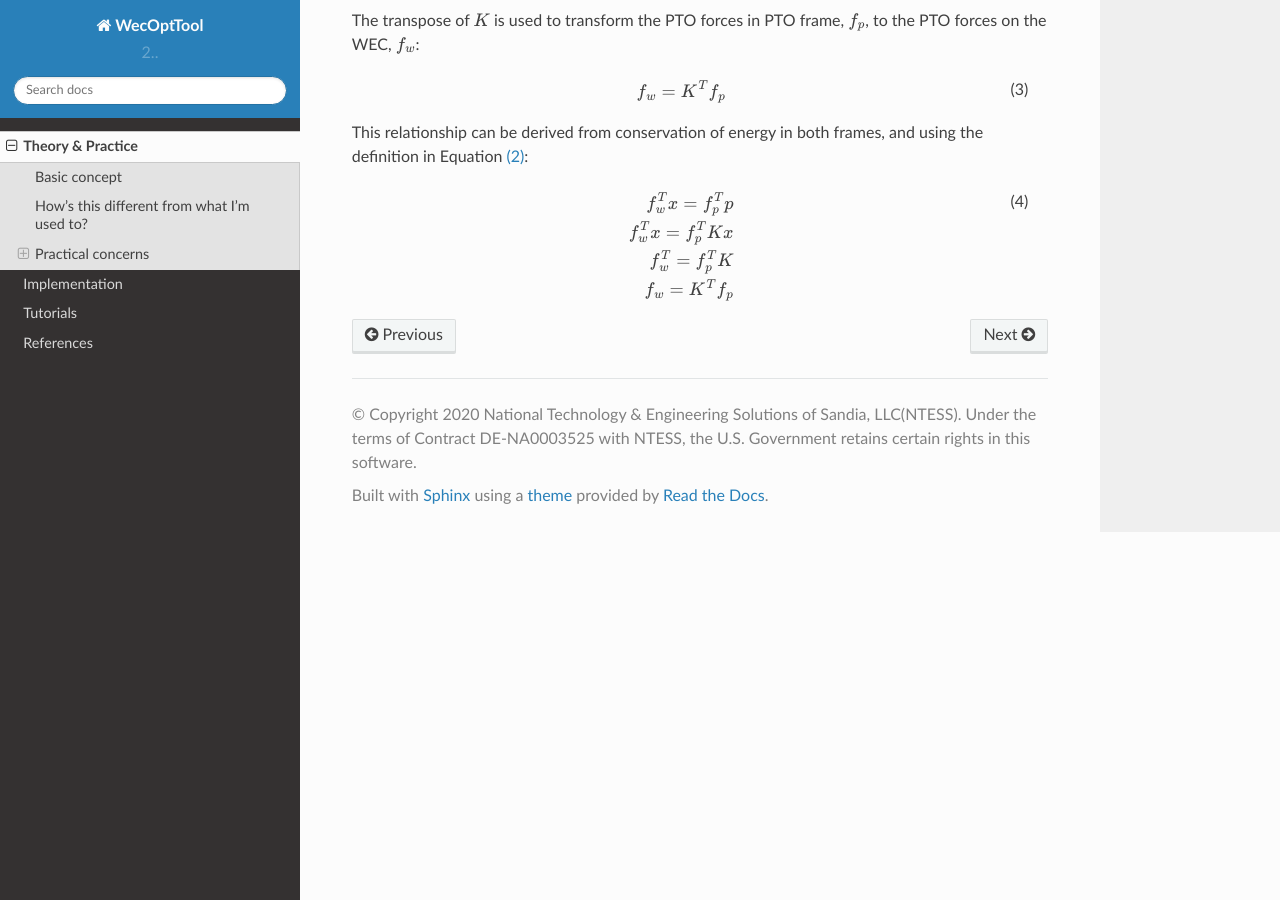
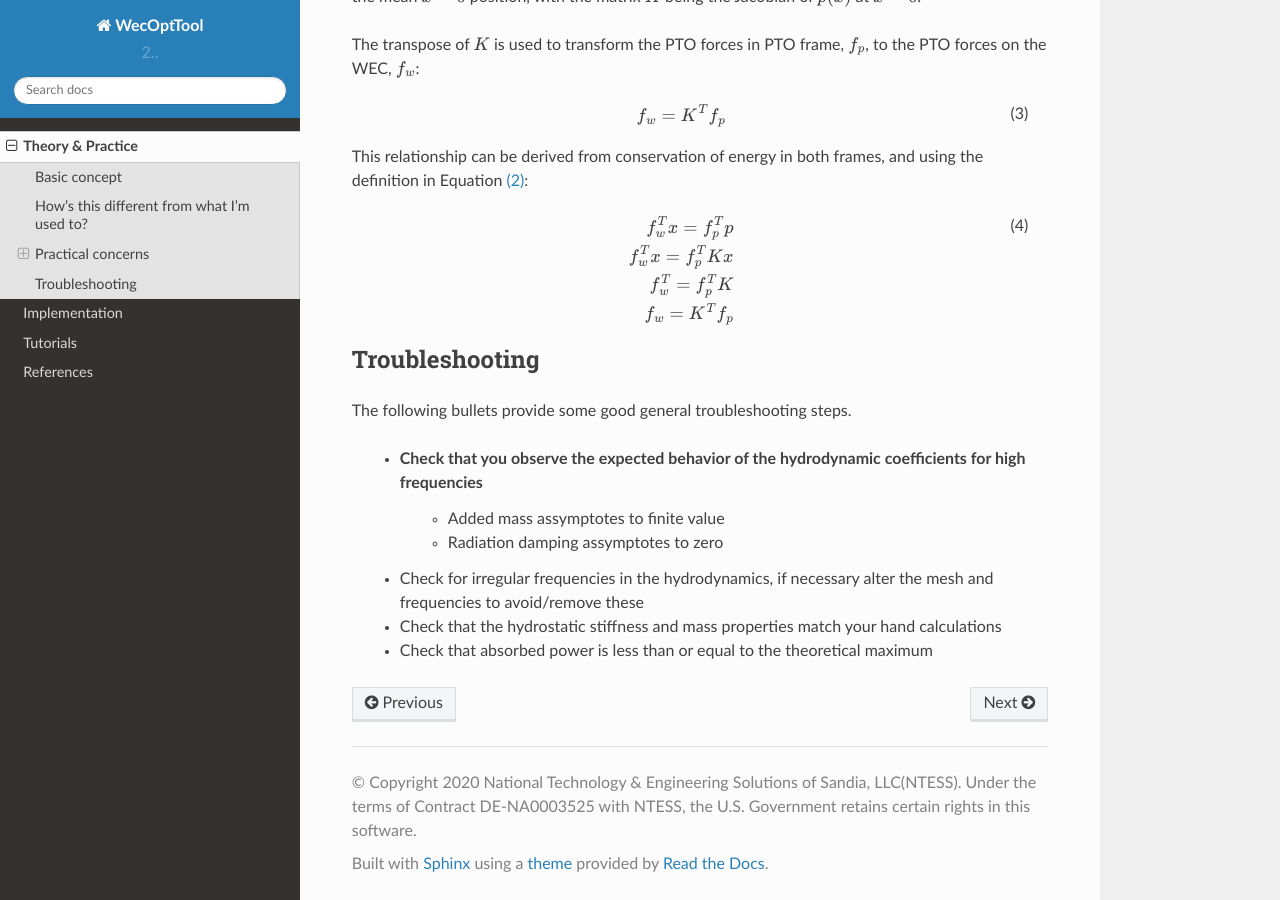
Before and after one commit to sandialabs/WecOptTool, a Sphinx documentation site: the page built from docs/source/theory.rst, in a window 1280 px wide and 900 px high, scrolled down 4521 px. Built offline with Sphinx 7.4.7 and the Read the Docs theme 2.0.0, drawn with Linux system fonts in a browser that asks for light colours; pages that are not in the unit, such as notebooks, are missing from menus; cross-references to code outside the pages are shown as plain code; some of the changed text lies outside the part shown.

Commit message:
Add troubleshooting section and clarify 2x freq. power

```diff
--- a/docs/source/theory.rst
+++ b/docs/source/theory.rst
@@ -82,7 +82,7 @@ To control this process, the user must specify an equally spaced frequency array
 When creating this frequency array, consider
 
     * Exciting frequencies of the wave and, if you expect a nonlinear response, superharmonics of the exciting frequencies
-    * Power absorption occurs at two times the exciting frequencies
+    * Power absorption occurs at two times the exciting frequencies (only important for visualization)
     * The fundamental frequency is also the frequency step (:math:`f_1=\Delta f`); set this sufficiently small to resolve the wave spectra and frequency response functios of interest
 
 Automatic differentiation
@@ -147,6 +147,16 @@ This relationship can be derived from conservation of energy in both frames, and
     f_w = K^T f_p \\
     :label: conservation_energy
 
+Troubleshooting
+---------------
+The following bullets provide some good general troubleshooting steps.
+
+    * Check that you observe the expected behavior of the hydrodynamic coefficients for high frequencies
+        * Added mass assymptotes to finite value
+        * Radiation damping assymptotes to zero
+    * Check for irregular frequencies in the hydrodynamics, if necessary alter the mesh and frequencies to avoid/remove these
+    * Check that the hydrostatic stiffness and mass properties match your hand calculations
+    * Check that absorbed power is less than or equal to the theoretical maximum
 
 .. _WEC-Sim: https://wec-sim.github.io/WEC-Sim/master/index.html
 .. _Autograd: https://github.com/HIPS/autograd
```
